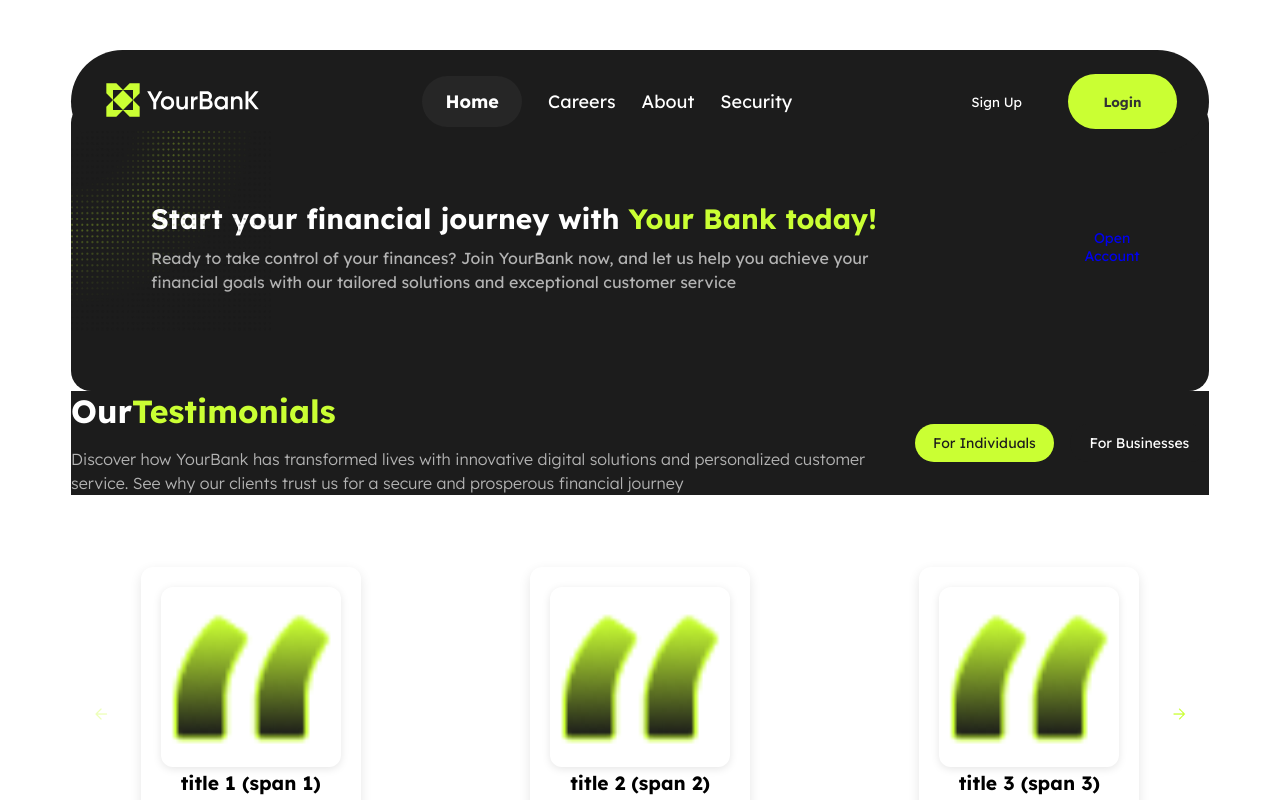
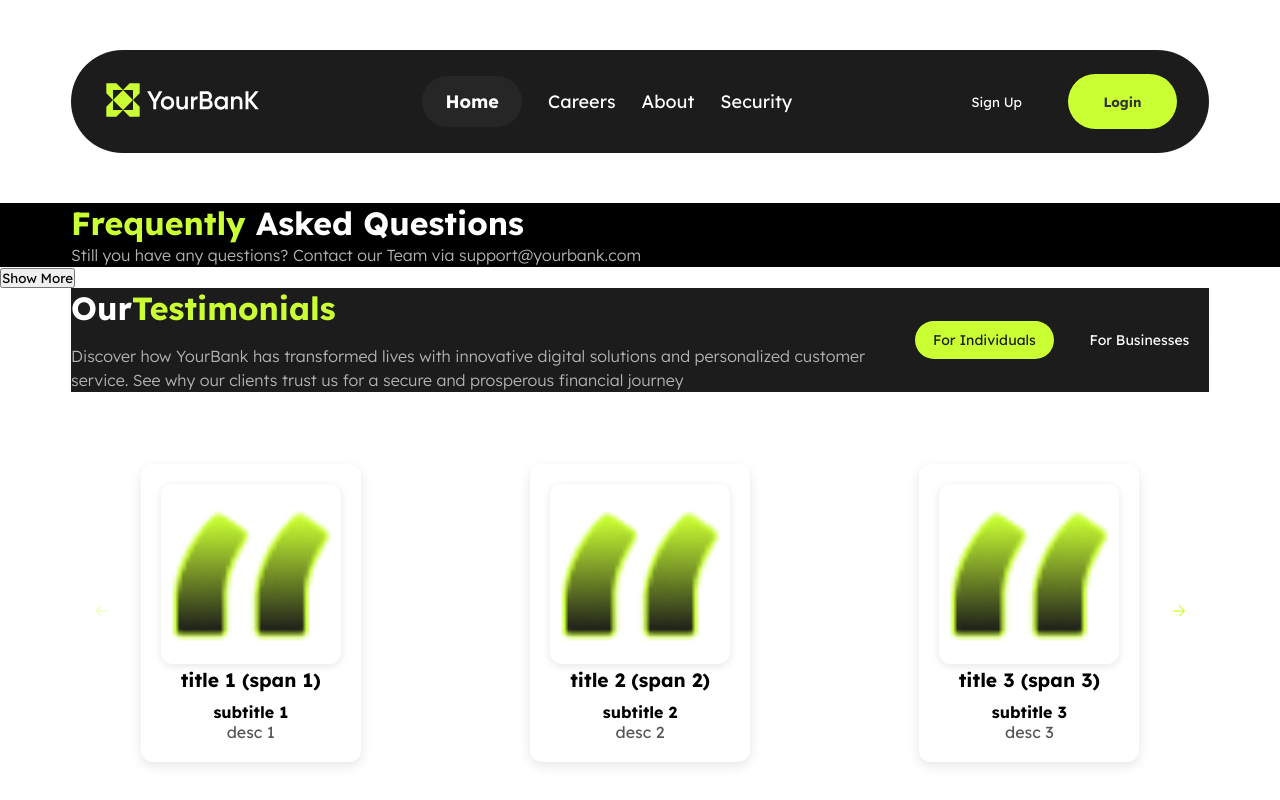
Before and after one commit to BaraaMarsi/bankingCompany, a React (Vite) app: page /#/ in a window 1280 px wide. Shown: the top 800 px of the page. Built offline with nearby package versions, Linux system fonts and the light colour scheme; a web font is replaced by a local one.

Commit message:
Faq Component & Dashboard

```diff
--- a/src/App.jsx
+++ b/src/App.jsx
@@ -8,7 +8,7 @@ import About from './Pages/About/About'
 import Security from './Pages/Security/Security'
 import Login from './Pages/Login/Login'
 import SignUp from './Pages/SignUp/SignUp'
-import FaqDashboard from './Components/FaqDashboard/FaqDashboard'
+import FaqDashboard from './Pages/FaqDashboard/FaqDashboard'
 import Faq from './Components/Faq/Faq'
 
 
@@ -23,7 +23,6 @@ function App() {
         <Route path='/security' element={<Security />} />
         <Route path='/login' element={<Login />} />
         <Route path='/signup' element={<SignUp />} />
-        <Route path='/faq' element={<Faq />} />
         <Route path='dashboard' element={<FaqDashboard />}/>
       </Routes>
       <Footer image="FooterIcons/yourBankLogo.png"
--- a/src/Components/Faq/Faq.css
+++ b/src/Components/Faq/Faq.css
@@ -0,0 +1,7 @@
+.BL-M{
+    margin-top: 100px;
+    background-color: black;
+    display: flex;
+    flex-wrap: wrap;
+     cursor: pointer;
+}
--- a/src/Components/Faq/Faq.jsx
+++ b/src/Components/Faq/Faq.jsx
@@ -1,26 +1,42 @@
 import { useState } from "react";
-
+import Section from "../Section/Section";
+import TitleDev from "../TitleDev/TitleDev";
+import "./Faq.css";
+import { useNavigate } from "react-router-dom";
 
 const Faq = () => {
+    const navigate = useNavigate();
     const [faqs, setfaqs] = useState(() => {
         const storedFaqs = localStorage.getItem('faqs');
         return storedFaqs ? JSON.parse(storedFaqs) : [];
     })
+    const [isExpanded, setIsExpanded] = useState(false);
+
+    const handleShow = () => {
+        setIsExpanded(prevStatus => !prevStatus);
+    }
+    const showFaqs = isExpanded ? faqs : faqs.slice(0, 4);
+    const buttonText = isExpanded ? "Show Less" : "Show More";
+
+    const handleContainerClick = () => {
+        navigate('/dashboard');
+
+    }
     return (
-        <div>
-            {
-                faqs.length === 0 ?
-                    <p> There Is No Data</p> :
-                    faqs.map((faq, index) => (
-                        <div key={index}>
-                            <h2>{faq.question}</h2>
-                            <p>{faq.answer}</p>
-                        </div>
+        <>
+            <div className="BL-M container" onClick={handleContainerClick}>
+                <Section titleSpan={"Frequently"} secTitle={" Asked Questions"} desc={"Still you have any questions? Contact our Team via support@yourbank.com"} />
+                {
+                    showFaqs.length === 0 ?
+                        <p> There Is No Data</p> :
+                        showFaqs.map((faq, index) => (
+                            <TitleDev key={index} title={faq.question} div1={faq.answer} />
+                        ))
+                }
+            </div>
+            <button onClick={handleShow}>{buttonText}</button>
+        </>
 
-                    ))
-
-            }
-        </div>
     );
 }
 
--- a/src/Components/FaqDashboard/FaqDashboard.jsx
+++ b/src/Components/FaqDashboard/FaqDashboard.jsx
@@ -1,6 +1,5 @@
 import { useState, useEffect } from "react";
 import { FaqData } from "./../../Data/FaqData";
-import Button from "../Button/Button";
 
 const FaqDashboard = () => {
     const [faqs, setFaqs] = useState(() => {
--- a/src/Components/TitleDev/TitleDev.jsx
+++ b/src/Components/TitleDev/TitleDev.jsx
@@ -2,7 +2,7 @@ import "./TitleDev.css"
 
 const TitleDev = ({title, div1, div2}) => {
     return (
-        <div  className = "titleDev">
+        <div  className="titleDev" style={{color: "white"}}>
             <h1>{title}</h1>
             <div>
                 <p>{div1}</p>
--- a/src/Data/FaqData.jsx
+++ b/src/Data/FaqData.jsx
@@ -1,38 +1,48 @@
 export const FaqData = [
     {
         id: 1,
-        question: '/vite.svg',
-        answer: 'Iron Man',
+        question: "How do I open an account with YourBank?",
+        answer: `Opening an account with YourBank is easy. Simply visit our website and click on the "Open an Account" button. Follow the prompts, provide the required information, and complete the application process. If you have any questions or need assistance, our customer support team is available to help.`,
     },
     {
-        id:2,
-        question: '/vite.svg',
-        answer: 'Iron Man',
+        id: 2,
+        question: 'What documents do I need to provide to apply for a loan?',
+        answer: `The documents required for a loan application may vary depending on the type of loan you are applying for. Generally, you will need to provide identification documents (such as a passport or driver's license), proof of income (such as pay stubs or tax returns), and information about the collateral (if applicable). Our loan officers will guide you through the specific requirements during the application process.`,
     },
     {
-        id:3,
-        question: '/vite.svg',
-        answer: 'Iron Man',
+        id: 3,
+        question: 'How can I access my accounts online?',
+        answer: `Accessing your accounts online is simple and secure. Visit our website and click on the "Login" button. Enter your username and password to access your accounts. If you haven't registered for online banking, click on the "Enroll Now" button and follow the registration process. If you need assistance, our customer support team is available to guide you.`,
     },
     {
-        id:4,
-        question: '/vite.svg',
-        answer: 'Iron Man',
+        id: 4,
+        question: 'Are my transactions and personal information secure?',
+        answer: `At YourBank, we prioritize the security of your transactions and personal information. We employ industry-leading encryption and multi-factor authentication to ensure that your data is protected. Additionally, we regularly update our security measures to stay ahead of emerging threats. You can bank with confidence knowing that we have robust security systems in place.`,
     },
     {
-        id:5,
-        question: '/vite.svg',
-        answer: 'Iron Man',
+        id: 5,
+        question: "Lorem ipsum dolor, sit amet consectetur adipisicing elit.",
+        answer: "Lorem ipsum dolor sit, amet consectetur adipisicing elit. Eveniet tempora rerum id velit minus quos esse, debitis assumenda sit maiores adipisci praesentium quas. Enim illo accusantium nam commodi voluptates voluptatum!",
     },
     {
-        id:6,
-        question: '/vite.svg',
-        answer: 'Iron Man',
+        id: 6,
+        question: "Lorem ipsum dolor, sit amet consectetur adipisicing elit.",
+        answer: "Lorem ipsum dolor sit, amet consectetur adipisicing elit. Eveniet tempora rerum id velit minus quos esse, debitis assumenda sit maiores adipisci praesentium quas. Enim illo accusantium nam commodi voluptates voluptatum!",
+    },
+    {
+        id: 7,
+        question: "Lorem ipsum dolor, sit amet consectetur adipisicing elit.",
+        answer: "Lorem ipsum dolor sit, amet consectetur adipisicing elit. Eveniet tempora rerum id velit minus quos esse, debitis assumenda sit maiores adipisci praesentium quas. Enim illo accusantium nam commodi voluptates voluptatum!",
+    },
+    {
+        id: 8,
+        question: "Lorem ipsum dolor, sit amet consectetur adipisicing elit.",
+        answer: "Lorem ipsum dolor sit, amet consectetur adipisicing elit. Eveniet tempora rerum id velit minus quos esse, debitis assumenda sit maiores adipisci praesentium quas. Enim illo accusantium nam commodi voluptates voluptatum!",
     },
 
 ]
 
 const faqs = JSON.stringify(FaqData)
-localStorage.setItem('faqs' , faqs)
+localStorage.setItem('faqs', faqs)
 const lastId = JSON.stringify(FaqData.length)
-localStorage.setItem('faqs_lastId' , lastId)
+localStorage.setItem('faqs_lastId', lastId)
--- a/src/Pages/Careers/Careers.jsx
+++ b/src/Pages/Careers/Careers.jsx
@@ -2,6 +2,7 @@ import Hero from "../../Components/Hero/Hero.jsx";
 import "./Careers.css"
 import Section from "../../Components/Section/Section.jsx";
 import Start from "../../Components/Start/Start";
+import Faq from "../../Components/Faq/Faq.jsx";
 
 const Careers = () => {
     // const info = {
@@ -24,14 +25,13 @@ const Careers = () => {
                 yourDesc= "Join our team and embark on a rewarding journey in the banking industry. At YourBank, we are committed to fostering a culture of excellence and providing opportunities for professional growth. With a focus on innovation, customer service, and integrity, we strive to make a positive impact in the lives of our customers and communities. Join us today and be a part of our mission to shape the future of banking."
 
             />
-            <div>
+            <Faq/>
                 <Start
                 title="Start your Career with " titlespan="Your Bank today!"
                 description="Lorem ipsum dolor sit amet consectetur. Blandit odio semper risus pellentesque elit. Pellentesque eget ut imperdiet nulla penatibus. Nascetur viverra arcu sed amet cursus purus."
                 buttonText="Open Accout"
                 buttonTo="/signup"
                 />
-            </div>
         </>
     );
 }
--- a/src/Pages/Home/Home.jsx
+++ b/src/Pages/Home/Home.jsx
@@ -2,19 +2,21 @@ import Section from "../../Components/Section/Section";
 import Start from "../../Components/Start/Start";
 import TestData from '../../Data/TestData';
 import Testimonials from "../../Components/Testimonials/Testimonials";
+import Faq from "../../Components/Faq/Faq";
 if (!localStorage.getItem('Testimonials')) {
   localStorage.setItem('Testimonials', JSON.stringify(TestData));
 }
 const Home = () => {
     return (
         <>
+            <Faq/>
+            <Testimonials/>
             <Start
             title="Start your financial journey with " titlespan="Your Bank today!"
             description="Ready to take control of your finances? Join YourBank now, and let us help you achieve your financial goals with our tailored solutions and exceptional customer service"
             buttonText="Open Account"
             buttonTo="/signup"
             />
-            <Testimonials/>
         </>
     );
 }
--- a/src/Pages/Security/Security.jsx
+++ b/src/Pages/Security/Security.jsx
@@ -1,3 +1,4 @@
+import Faq from "../../Components/Faq/Faq";
 import Hero from "../../Components/Hero/Hero";
 
 const Security = () => {
@@ -9,6 +10,7 @@ const Security = () => {
                 yourTitleSpan= "Top Priority"
                 yourDesc= "At YourBank, we understand the importance of keeping your financial information secure. We employ robust security measures and advanced technologies to protect your personal and financial data. Rest assured that when you bank with us, your security is our utmost priority."
             />
+            <Faq />
         </>
     );
 }
```
Also changed, not shown: src/Components/FaqDashboard/FaqDashboard.css (+14 -0 lines).
